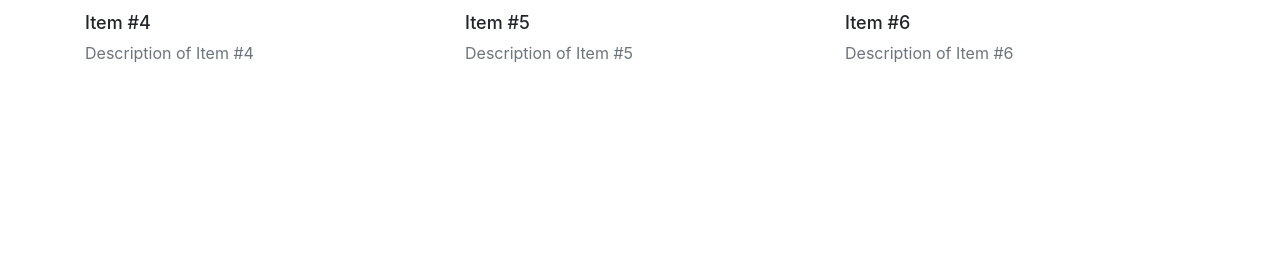
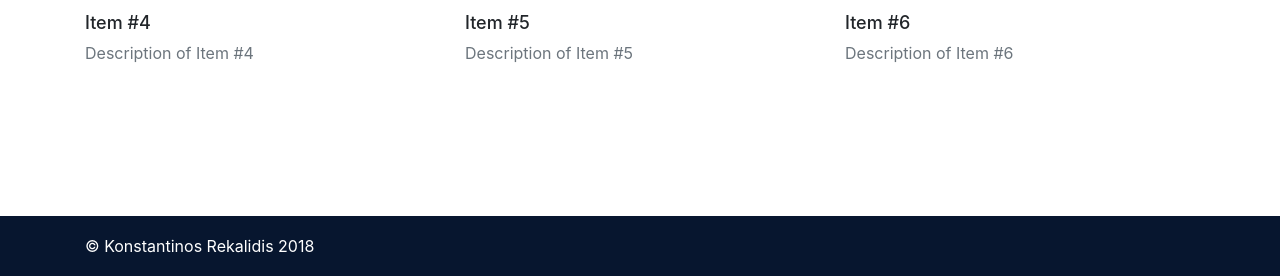
Before and after one commit to krekalidis/giveaway, a website: page index.html in a window 1280 px wide. Shown: the part 904-1180 px from the top of the page. Before the commit the page ends 1120 px from the top, so only its background shows below. Drawn offline with nearby package versions, Linux system fonts and the light colour scheme; no server answers.

Commit message:
Completed modal window and added footer

```diff
--- a/css/style.css
+++ b/css/style.css
@@ -63,12 +63,20 @@ section#items .giveaway-item .item-link .item-hover .item-hover-content {
     color: #07162f;
   }
 
+  .footer {
+    background-color: #07162f;
+    color: #fff;
+    height: 60px;
+    line-height: 60px;
+    width: 100%;
+  }
+
   .btn-primary {
       background-color: rgb(238, 95, 222);
       border-color: rgb(238, 95, 222);
   }
 
   .btn-primary:hover {
-    background-color: rgb(127, 51, 119);
+    background-color: rgb(227, 94, 213);
     border-color: rgb(127, 51, 119);
   }
--- a/index.html
+++ b/index.html
@@ -138,11 +138,17 @@
           </div>
         </div>
         <div class="modal-footer">
-        <button type="button" class="btn btn-primary">Save changes</button>
+          <button type="button" class="btn btn-primary">I 'll take it</button>
         </div>
       </div>
     </div>
   </div>
+
+  <footer class="footer">
+    <div class="container">
+        <span>&copy; Konstantinos Rekalidis 2018</span>
+    </div>
+  </footer>
 
   <!-- jQuery first, then Popper.js, then Bootstrap JS -->
   <script src="https://code.jquery.com/jquery-3.3.1.slim.min.js" integrity="sha384-q8i/X+965DzO0rT7abK41JStQIAqVgRVzpbzo5smXKp4YfRvH+8abtTE1Pi6jizo" crossorigin="anonymous"></script>
```
Lines whose indentation alone changed are shown as unchanged.
